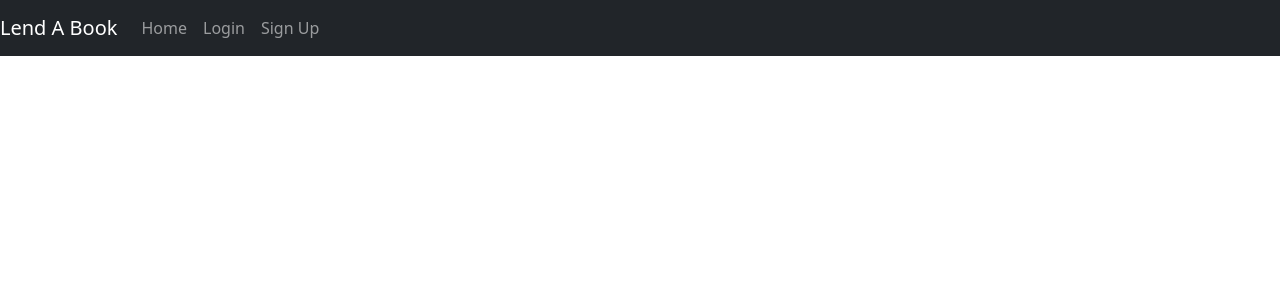
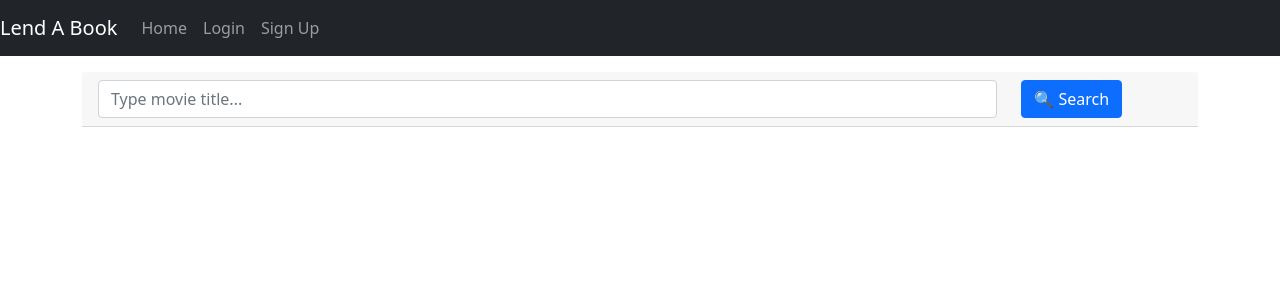
Before and after one commit to KanchanaSW/LEND-A-BOOK-, a React (Create React App) app: page /exDBMovieSearch in a window 1280 px wide. Shown: the top 300 px of the page. Built offline with nearby package versions, Linux system fonts and the light colour scheme.

Commit message:
External DB Movies Added (search)

```diff
--- a/src/App.js
+++ b/src/App.js
@@ -49,6 +49,7 @@ import CSVAddMovie from "./components/CSV/CSVAddMovie";
 import CSVUpdateMovie from "./components/CSV/CSVUpdateMovie";
 
 import ExBookSearch from "./components/DB-Integration/exBookSearch";
+import ExMovieSearch from "./components/DB-Integration/exMovieSearch";
 
 const App = () => {
   const [showAdminBoard, setShowAdminBoard] = useState(false);
@@ -178,6 +179,7 @@ const App = () => {
           <Route path="/csvUpdateMovie/:id" component={CSVUpdateMovie}/>
 
           <Route path="/exDBBookSearch" component={ExBookSearch}/>
+          <Route path="/exDBMovieSearch" component={ExMovieSearch}/>
         </Switch>
       </div>
     </div>
--- a/src/components/BoardAdmin.js
+++ b/src/components/BoardAdmin.js
@@ -101,6 +101,12 @@ const BoardAdmin = () => {
             External DB Books
           </Link>
         </div>
+        <br></br>
+        <div className="form-group">
+          <Link to={"/exDBMovieSearch"} className="btn btn-primary">
+            External DB Movies
+          </Link>
+        </div>
       </div>
     </div>
   );
--- a/src/components/DB-Integration/exBookSearch.js
+++ b/src/components/DB-Integration/exBookSearch.js
@@ -20,20 +20,8 @@ function ExBookSearch(){
       return (
         <form onSubmit={handleSubmit}>
           <div className="card-header main-search">
-            {/*
-            <form:form action="${pageContext.request.contextPath}/SearchItem" method="GET">
-            <div class="row">
-                <div class="col-10">
-                    <input type="text" placeholder="Type Item Name.." class="form-control" name="searchItem">
-                </div>
-                <div class="col">
-                    <button class="btn btn-primary search-btn" type="submit">Search</button>
-                    <button href="/ViewAllItems">Item-List</button>
-                </div>
-            </div>
-        </form:form> */}
             <div className="row">
-              <div className="col-12 col-md-3 col-xl-4">
+              <div className="col-10">
                 <input
                   onChange={handleChange}
                   className="AutoFocus form-control"
@@ -41,10 +29,10 @@ function ExBookSearch(){
                   type="text"
                 />
               </div>
-              <div className="col-sm align-self-end">
+              <div className="col">
                 <input
                   type="submit"
-                  value="Search"
+                  value="🔍 Search"
                   className="btn btn-primary search-btn"
                 />
               </div>
@@ -67,7 +55,7 @@ function ExBookSearch(){
                         <h6 className="card-author">by {book.author}</h6>
                         <p className="card-text2">{book.summary}...</p>
                         <p class="card-text">
-                      {/*     <a
+                          {/*     <a
                             href={book.volumeInfo.previewLink}
                             className="btn btn-primary"
                           >
--- a/src/components/DB-Integration/exMovieSearch.js
+++ b/src/components/DB-Integration/exMovieSearch.js
@@ -0,0 +1,86 @@
+import React, { useState } from "react";
+import externalServices from "./external.services";
+
+function ExMovieSearch() {
+  const [movie, setMovie] = useState("");
+  const [result, setResult] = useState([]);
+
+  function handleChange(event) {
+    const movie = event.target.value;
+    setMovie(movie);
+  }
+  function handleSubmit(event) {
+    event.preventDefault();
+    externalServices.searchMovie(movie).then((data) => {
+      console.log(data.data);
+      setResult(data.data);
+    });
+  }
+  return (
+    <form onSubmit={handleSubmit}>
+      <div className="card-header main-search">
+        {/*
+            <form:form action="${pageContext.request.contextPath}/SearchItem" method="GET">
+            <div class="row">
+                <div class="col-10">
+                    <input type="text" placeholder="Type Item Name.." class="form-control" name="searchItem">
+                </div>
+                <div class="col">
+                    <button class="btn btn-primary search-btn" type="submit">Search</button>
+                    <button href="/ViewAllItems">Item-List</button>
+                </div>
+            </div>
+        </form:form> */}
+        <div className="row">
+          <div className="col-10">
+            <input
+              onChange={handleChange}
+              className="AutoFocus form-control"
+              placeholder="Type movie title..."
+              type="text"
+            />
+          </div>
+          <div className="col">
+            <input
+              type="submit"
+              value="🔍 Search"
+              className="btn btn-primary search-btn"
+            />
+          </div>
+        </div>
+      </div>
+      <div className="container">
+        <div className="row">
+          {result.map((movie) => (
+            <div class="card mb-3" style={{ maxWidth: "500px" }}>
+              <div class="row g-0">
+                <div class="col md-4">
+                  <img
+                    src={movie.image !== undefined ? movie.image : ""}
+                    alt={movie.title}
+                  ></img>
+                </div>
+                <div class="col md-8">
+                  <div class="card-body">
+                    <h5 class="card-title">{movie.title}</h5>
+                    <h6 className="card-author">{movie.length} long</h6>
+                    <p className="card-text2">{movie.description}...</p>
+                    <p class="card-text">
+                      {/*     <a
+                            href={book.volumeInfo.previewLink}
+                            className="btn btn-primary"
+                          >
+                            Know more
+                          </a> */}
+                    </p>
+                  </div>
+                </div>
+              </div>
+            </div>
+          ))}
+        </div>
+      </div>
+    </form>
+  );
+}
+export default ExMovieSearch;
```
